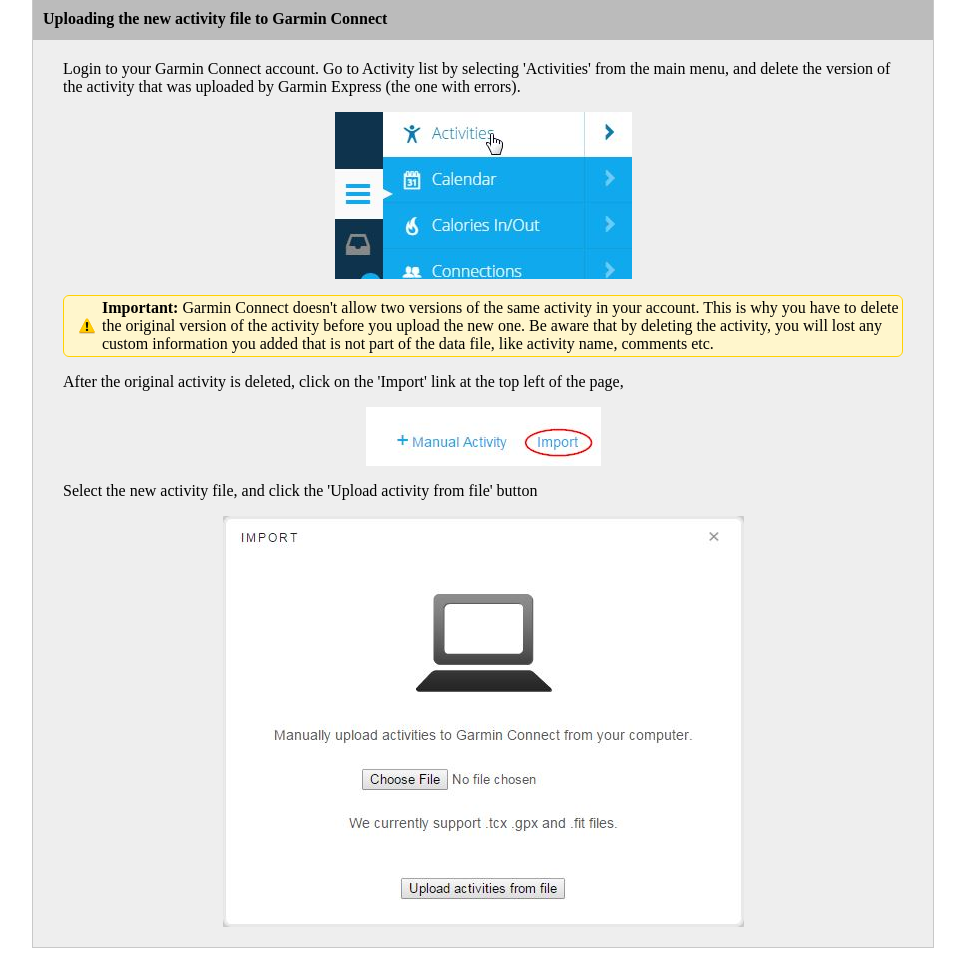
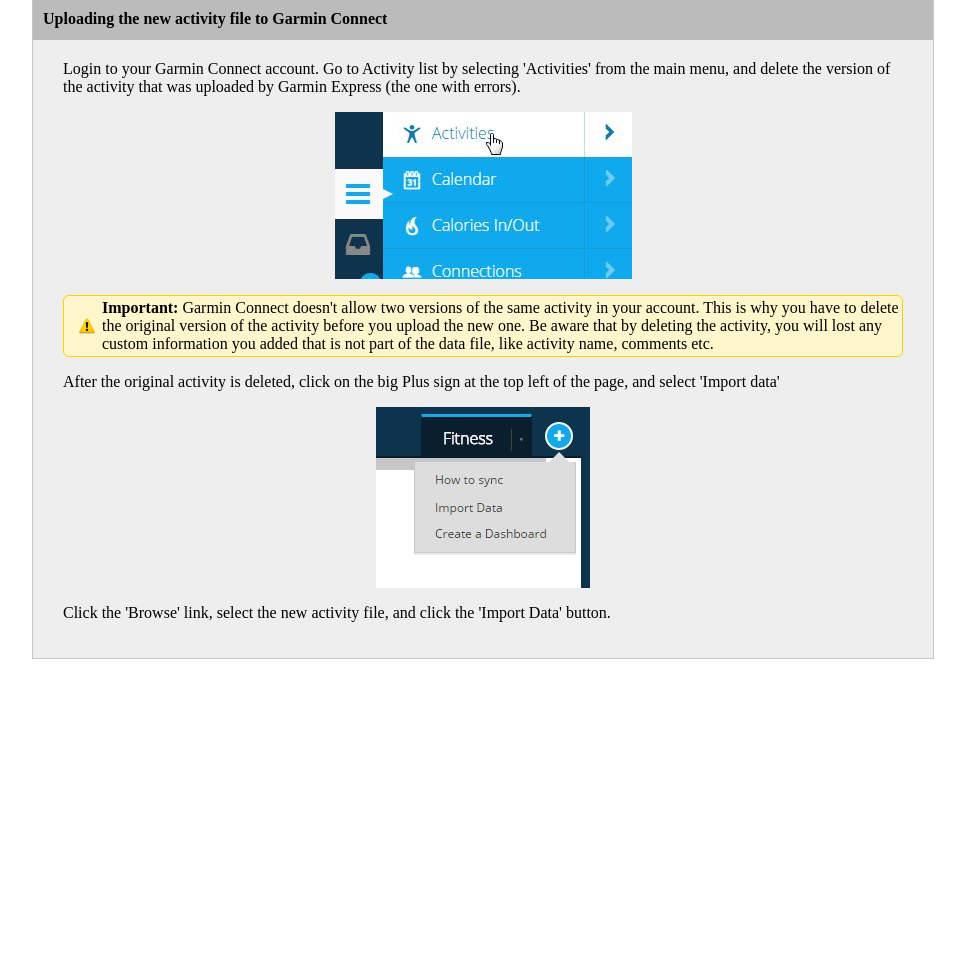
Before and after one commit to lapsatech-docker/swimmingtools, a PHP site: page /help in a window 1280 px wide. Shown: the part 2445-3413 px from the top of the page, without its empty margins (158-1123 px from the left). After the commit the page ends 3104 px from the top, so only its background shows below. Run offline with PHP 8.4, Linux system fonts and the light colour scheme.

Commit message:
UPDATE: Mise à jour de la procédure de téléchargement du nouveau fichier sur Garmin Connect

```diff
--- a/www/help.php
+++ b/www/help.php
@@ -127,17 +127,15 @@
   custom information you added that is not part of the data file, like activity
   name, comments etc.</p>
 
-  <p>After the original activity is deleted, click on the 'Import' link at
-  the top left of the page,</p>
+  <p>After the original activity is deleted, click on the big Plus sign at
+  the top left of the page, and select 'Import data'</p>
 
   <img src="content/gc_import1.jpg"  alt="Garmin Connect import link"
-  style="display: block; height: 59px; width: 235px; margin: auto">
+  style="display: block; height: 181px; width: 214px; margin: auto">
 
-  <p>Select the new activity file, and click the 'Upload activity from file'
-  button</p>
+  <p>Click the 'Browse' link, select the new activity file, and click the 'Import Data'
+  button.</p>
 
-  <img src="content/gc_import2.jpg" alt="Garmin Connect Select File dialog"
-  style="display: block; height: 411px; width: 521px; margin: auto">
 </div>
 <?php
 swt\Layout::analytics();
```
Also changed, not shown: www/content/gc_import1.jpg, www/content/gc_import2.jpg (deleted).
